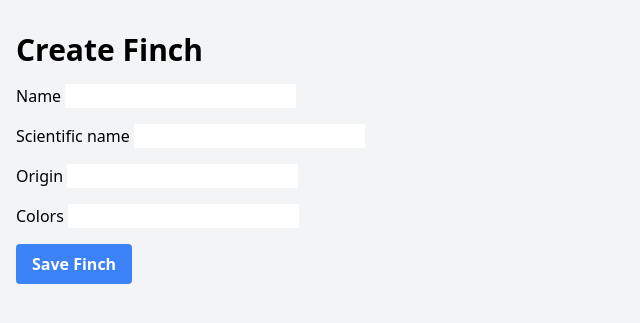
After one commit to cgch19/Finch-Collector, a Django app: template finchcollector_project/main_app/templates/main_app/finch_form.html in a window 1280 px wide. The commit adds this page. Shown: the top 323 px of the page, without its empty margins (0-640 px from the left). Run offline with Django 3.2, Linux system fonts and the light colour scheme; the template is opened without the code that fills it, so the values that code supplies are empty, except form fields; tables that the repository leaves empty hold one stand-in row (values such as "Sample post"); form fields are guessed from the names that the template uses.

Commit message:
part 3 done

```diff
--- /dev/null
+++ b/finchcollector_project/main_app/templates/main_app/finch_form.html
@@ -0,0 +1,36 @@
+<!DOCTYPE html>
+<html lang="en">
+<head>
+    <meta charset="UTF-8">
+    <meta name="viewport" content="width=device-width, initial-scale=1.0">
+    <title>Create Finch</title>
+    <link href="https://cdn.jsdelivr.net/npm/tailwindcss@2.2.19/dist/tailwind.min.css" rel="stylesheet">
+</head>
+<body class="bg-gray-100">
+    <div class="container mx-auto px-4 py-8">
+        <h1 class="text-3xl font-bold mb-4">Create Finch</h1>
+        <form method="post">
+            {% csrf_token %}
+            <div class="mb-4">
+                {{ form.name.label_tag }}
+                {{ form.name }}
+            </div>
+            <div class="mb-4">
+                {{ form.scientific_name.label_tag }}
+                {{ form.scientific_name }}
+            </div>
+            <div class="mb-4">
+                {{ form.origin.label_tag }}
+                {{ form.origin }}
+            </div>
+            <div class="mb-4">
+                {{ form.colors.label_tag }}
+                {{ form.colors }}
+            </div>
+            <button type="submit" class="bg-blue-500 hover:bg-blue-700 text-white font-bold py-2 px-4 rounded">
+                Save Finch
+            </button>
+        </form>
+    </div>
+</body>
+</html>
--- a/finchcollector_project/main_app/urls.py
+++ b/finchcollector_project/main_app/urls.py
@@ -1,8 +1,13 @@
 from django.urls import path
+from .views import FinchCreateView, FinchUpdateView, FinchDeleteView
 from . import views
+
 
 urlpatterns = [
     path('', views.homepage, name='homepage'),
     path('about/', views.about, name='about'),
     path('finches/', views.finch_list, name='finch_list'),
+    path('finch/add/', FinchCreateView.as_view(), name='finch_add'),
+    path('finch/<int:pk>/edit/', FinchUpdateView.as_view(), name='finch_edit'),
+    path('finch/<int:pk>/delete/', FinchDeleteView.as_view(), name='finch_delete'),
 ]
```
Also changed, not shown: finchcollector_project/main_app/templates/main_app/finch_edit.html (added, +35 -0 lines), finchcollector_project/main_app/templates/main_app/finch_list.html (+8 -0 lines), finchcollector_project/main_app/views.py (+21 -7 lines), finchcollector_project/main_app/migrations/0001_initial.py (added).
